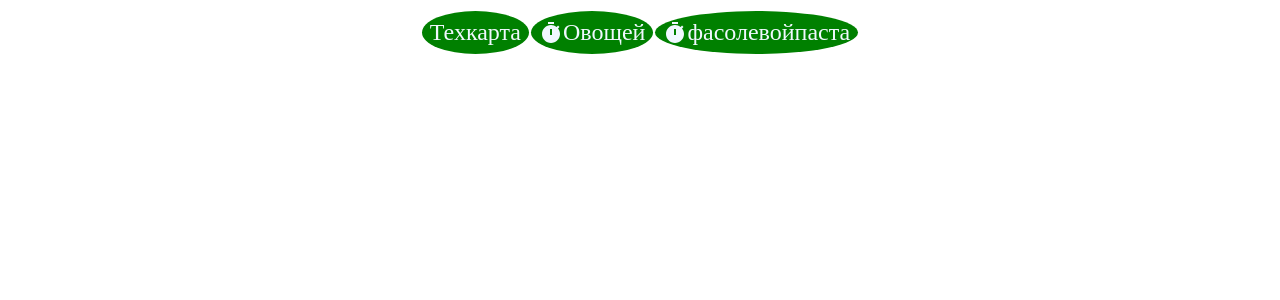
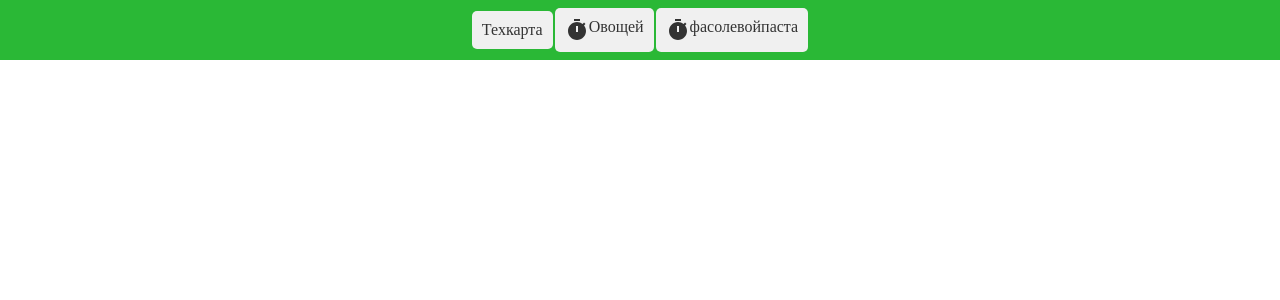
Before and after one commit to abazdev34/texKarta, a React (Vite) app: page / in a window 1280 px wide. Shown: the top 300 px of the page. Built offline with nearby package versions, Linux system fonts and the light colour scheme.

Commit message:
fgfgffyfyhdv

```diff
--- a/src/components/header/header.scss
+++ b/src/components/header/header.scss
@@ -1,28 +1,24 @@
-.header {
+$primary-dark: #1897f1;
+.header{
   display: flex;
-justify-content: center; // Stack items vertically on mobile
-  align-items: center; // Center items
-  padding: 10px;
+  align-items: center;
+  justify-content: center;
+  padding: 20 20px;
+  background-color: #2ab836;
+  height: 60px;
+  gap: 2px;
+  a{
+    text-decoration: none;
+    color: #333;
+   display: flex;
+   justify-content: center;
+    background:#f0f0f0;
+    padding: 10px 10px;
+    border-radius: 5px;
+    transition: all 0.3s ease;
 
-  @media (min-width: 300px) {
-    display: flex;; // Stack items horizontally on larger screens
-    justify-content: center; // Space items evenly
-    a{
-
-        color: aliceblue;
-
+    &:hover{
+      background-color: darken($primary-dark, 10%);
     }
   }
-
-  .MuiIconButton-root {
-
-    margin: 1px;
-          background: green;
-
-     // Add some spacing between buttons
-  }
-  .MuiIconButton-root:focus {
-    background: rgb(0, 102, 255);
-  }
-
 }
--- a/src/components/header/index.jsx
+++ b/src/components/header/index.jsx
@@ -1,30 +1,29 @@
+
 import { Link } from 'react-router-dom';
-import { IconButton } from '@mui/material';
+import './header.scss';
 import TimerIcon from '@mui/icons-material/Timer';
-import './header.scss';
-
 const Header = () => {
-  return (
-    <div className="header">
-
-
-        <IconButton component={Link} to="/texKarta">
-
-        Техкарта
-      </IconButton>
 
 
 
-      <IconButton component={Link} to="/ovoshi">
-        <TimerIcon />
-       Овощей
-      </IconButton>
+  return (
 
-      <IconButton component={Link} to="/timer">
-        <TimerIcon />
-        фасолевойпаста
-      </IconButton>
-    </div>
+
+       <div className="header">
+         <Link to="/texKarta">    Техкарта</Link>
+
+            <Link to="/ovoshi">    <TimerIcon />Овощей</Link>
+            <Link to="/timer">    <TimerIcon />фасолевойпаста</Link>
+
+       </div>
+
+
+
+
+
+
+
+
   );
 };
 
```
